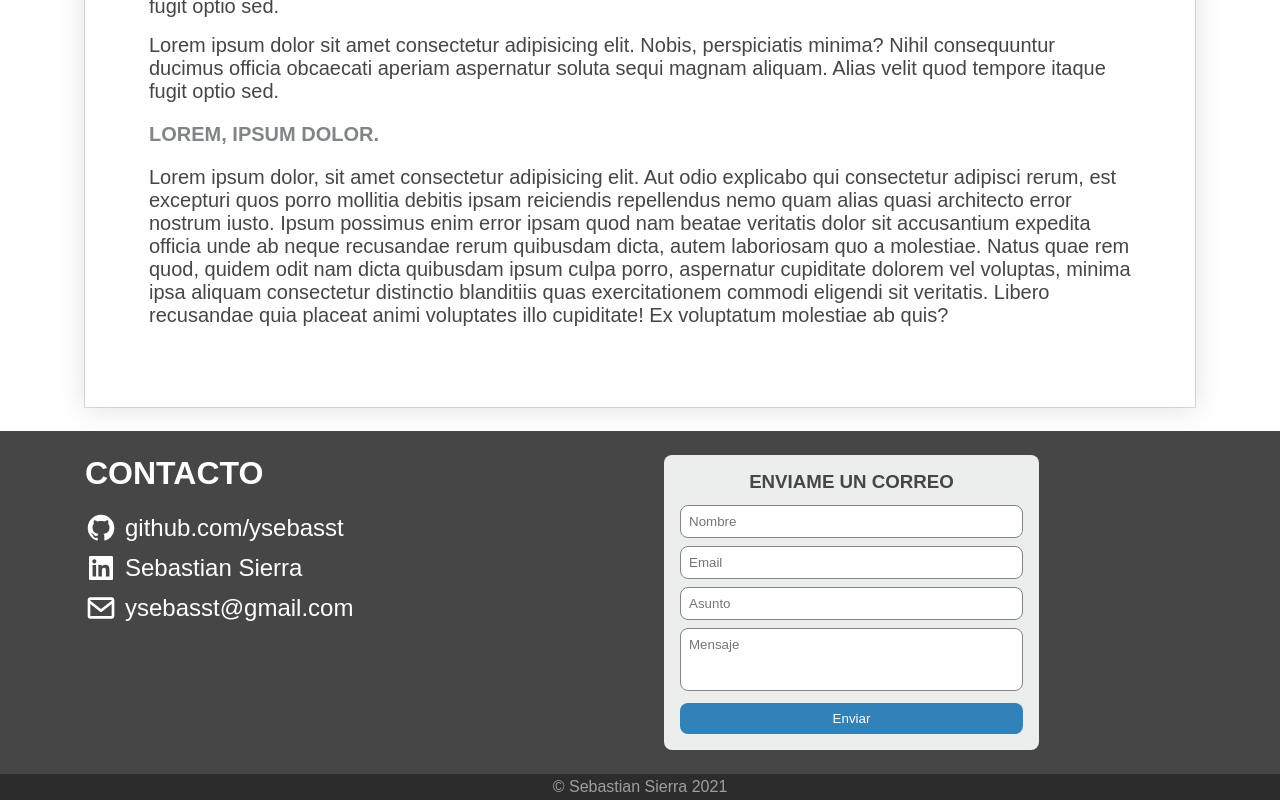
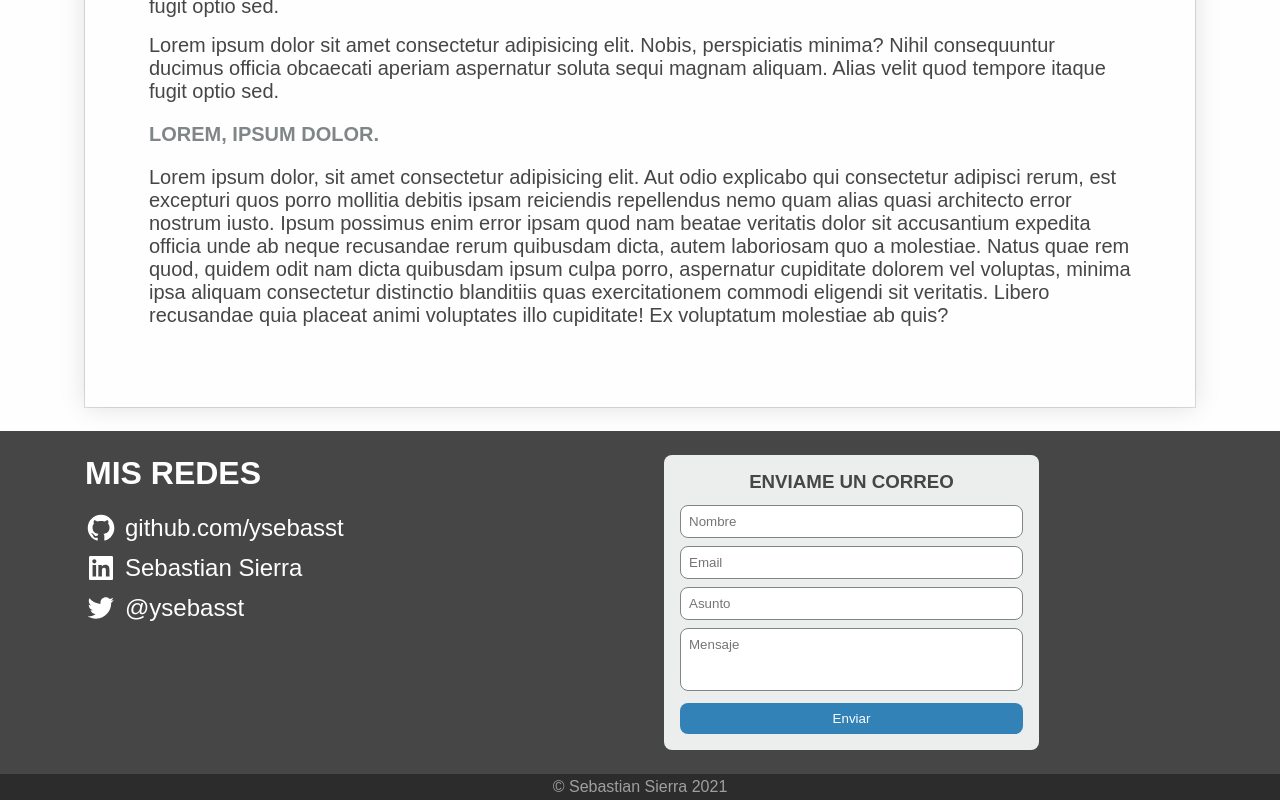
Before and after one commit to ysebasst/mywebsite, a React (Create React App) app: page /acerca-de-mi in a window 1280 px wide. Shown: the part 718-1518 px from the top of the page. Built offline with nearby package versions, Linux system fonts and the light colour scheme.

Commit message:
twitter link added

```diff
--- a/src/components/Footer/FooterList/FooterList.jsx
+++ b/src/components/Footer/FooterList/FooterList.jsx
@@ -11,12 +11,12 @@ import {
 
 import iconGithub from "../../../assets/images/icon-github.svg";
 import iconLinkedin from "../../../assets/images/icon-linkedin.svg";
-import iconEnvelope from "../../../assets/images/icon-envelope.svg";
+import iconTwitter from "../../../assets/images/icon-twitter.svg";
 
 function FooterList() {
   return (
     <div>
-      <StyledFooterTitle>Contacto</StyledFooterTitle>
+      <StyledFooterTitle>Mis redes</StyledFooterTitle>
       <StyledFooterList>
         <StyledFooterItem>
           <StyledFooterLink href="https://github.com/ysebasst">
@@ -31,9 +31,9 @@ function FooterList() {
           </StyledFooterLink>
         </StyledFooterItem>
         <StyledFooterItem>
-          <StyledFooterLink href="mailto:ysebasst@gmail.com">
-            <StyledFooterIcon src={iconEnvelope} />
-            <StyledFooterText>ysebasst@gmail.com</StyledFooterText>
+          <StyledFooterLink href="https://twitter.com/ysebasst">
+            <StyledFooterIcon src={iconTwitter} />
+            <StyledFooterText>@ysebasst</StyledFooterText>
           </StyledFooterLink>
         </StyledFooterItem>
       </StyledFooterList>
--- a/src/pages/Home/Home.jsx
+++ b/src/pages/Home/Home.jsx
@@ -23,7 +23,7 @@ import {
 
 import iconGithub from "../../assets/images/icon-github.svg";
 import iconLinkedin from "../../assets/images/icon-linkedin.svg";
-import iconEnvelope from "../../assets/images/icon-envelope.svg";
+import iconTwitter from "../../assets/images/icon-twitter.svg";
 
 function Home() {
   return (
@@ -52,10 +52,10 @@ function Home() {
                 <StyledInfoText>Sebastian Sierra</StyledInfoText>
               </StyledInfo>
             </LinkHTML>
-            <LinkHTML href="mailto:ysebasst@gmail.com">
+            <LinkHTML href="https://twitter.com/ysebasst">
               <StyledInfo>
-                <StyledInfoIcon src={iconEnvelope} />
-                <StyledInfoText>ysebasst@gmail.com</StyledInfoText>
+                <StyledInfoIcon src={iconTwitter} />
+                <StyledInfoText>@ysebasst</StyledInfoText>
               </StyledInfo>
             </LinkHTML>
           </Section>
```
Also changed, not shown: src/assets/images/icon-twitter.svg (added).
